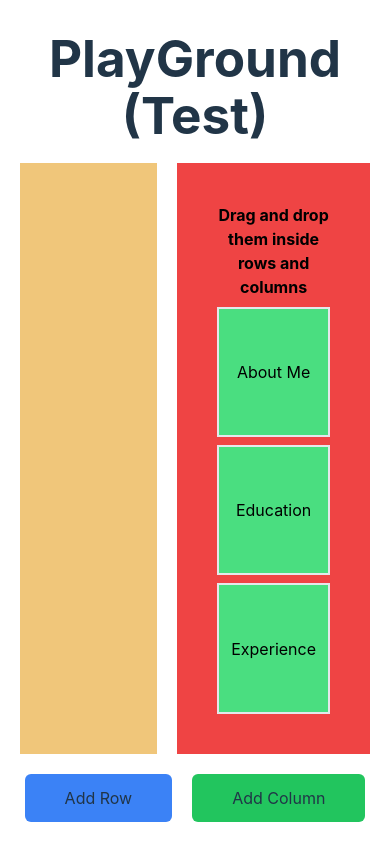
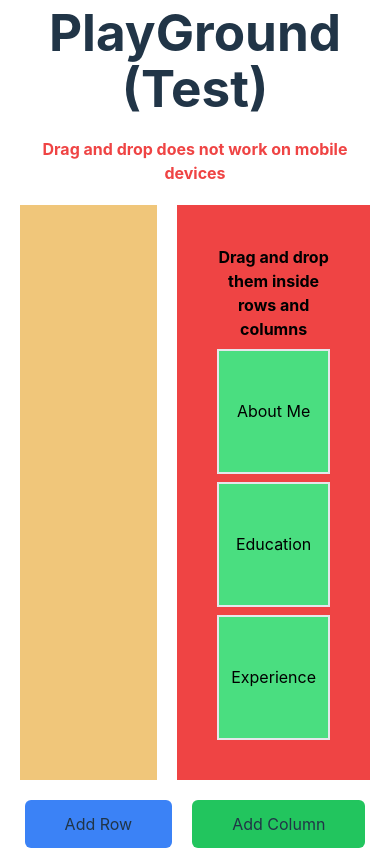
Before and after one commit to Metalax0/resume-builder, a React (Vite) app: page / in a window 390 px wide. Shown: the part 840-1688 px from the top of the page. Built offline with nearby package versions, Linux system fonts and the light colour scheme; the HTML template or start-up script is replaced by a standard one.

Commit message:
Playground / added info text related to mobile devices and drag events

```diff
--- a/src/components/playground(test)/index.tsx
+++ b/src/components/playground(test)/index.tsx
@@ -55,7 +55,9 @@ export const Playground = () => {
     return (
         <div className="flex flex-col justify-center gap-5 items-center px-5 w-full h-full">
             <h1> PlayGround (Test) </h1>
-
+            <strong className="text-red-500">
+                Drag and drop does not work on mobile devices
+            </strong>
             <div className=" flex gap-5 w-full h-[70%]">
                 <div className="flex-[2]" id="cv-main" />
                 <div
```
